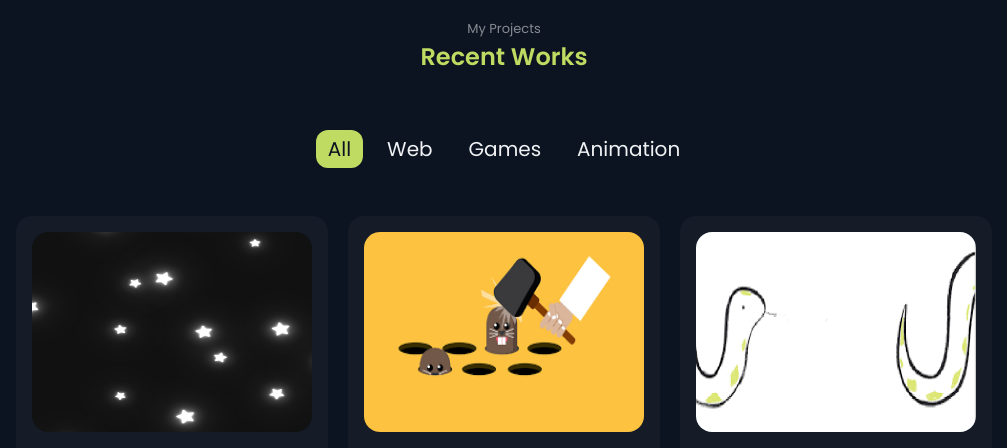
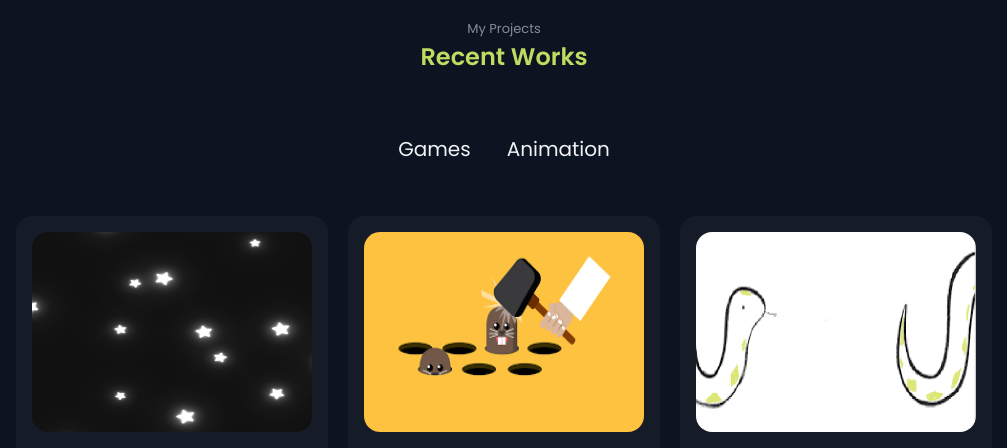
Before and after one commit to NalinJ0shi/Nalin-Joshi, a plain HTML site: page index.html in a window 1280 px wide. Shown: the part 1824-2272 px from the top of the page, without its empty margins (136-1143 px from the left). Drawn offline with nearby package versions, Linux system fonts and the light colour scheme.

Commit message:
Update index.html

```diff
--- a/index.html
+++ b/index.html
@@ -208,8 +208,6 @@
                 <h2 class="section__title">Recent Works</h2>
 
                 <div class="work__filters">
-                    <span class="work__item active-work" data-filter="all">All</span>
-                    <span class="work__item" data-filter=".Web">Web</span>
                     <span class="work__item" data-filter=".Games">Games</span>
                     <span class="work__item" data-filter=".Animation">Animation</span>
                 </div>
```
